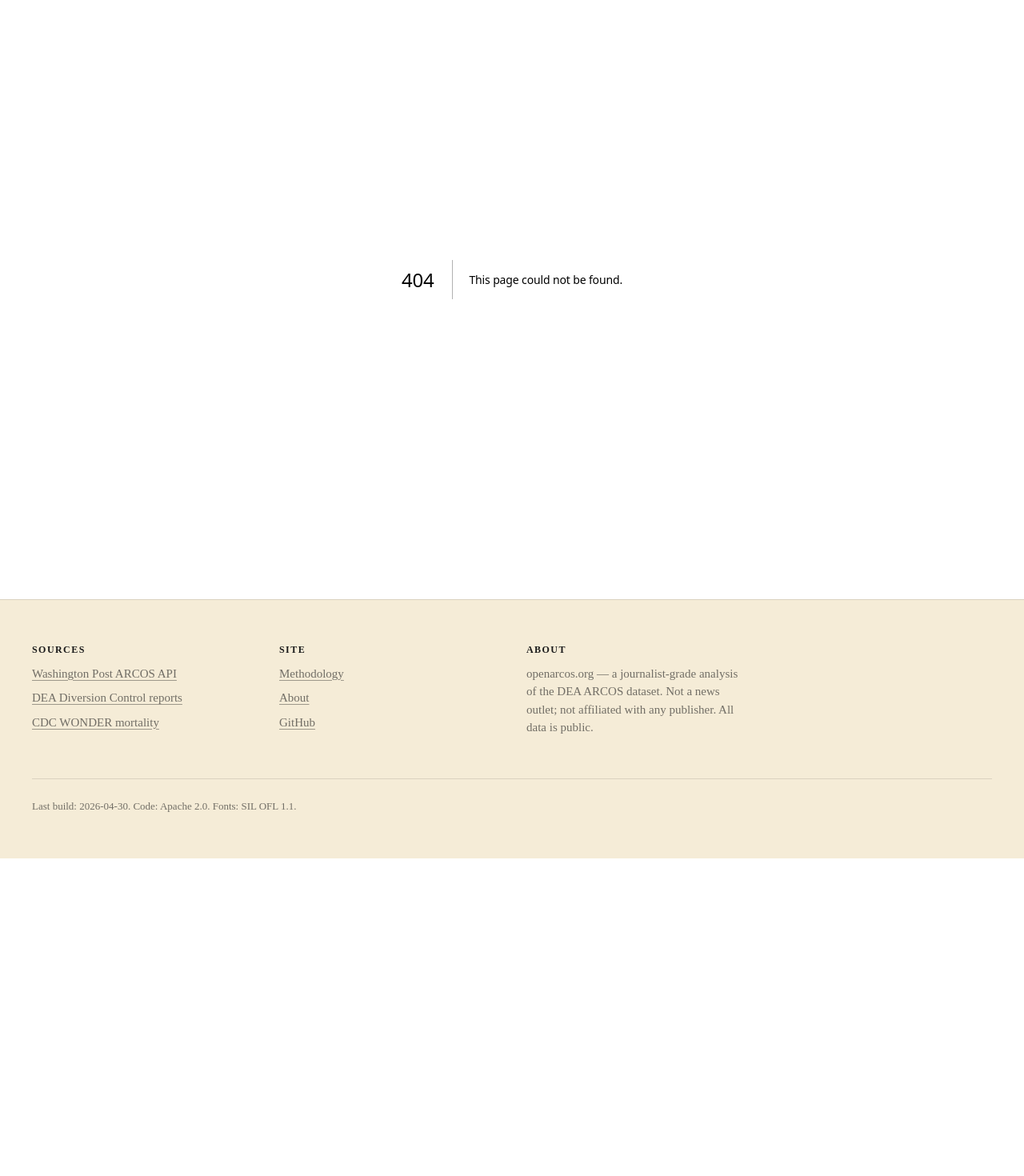
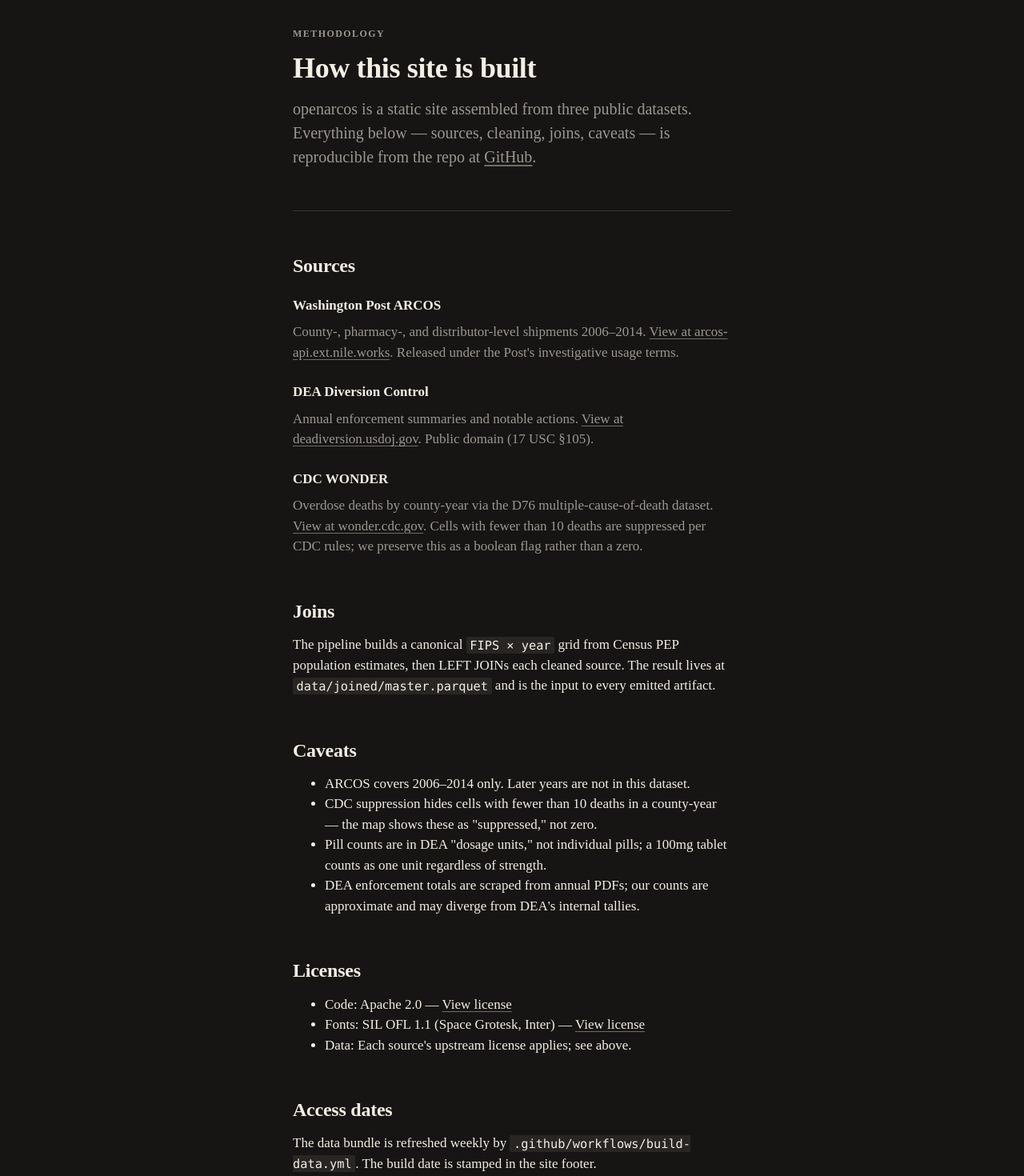
Before and after one commit to kshptl/ARCOS, a Next.js app in the folder web/: page /methodology in a window 1280 px wide. Before the commit this address had no page. Shown: the part 120-1590 px from the top of the page at 80% size. Before the commit the page ends 1193 px from the top, so only its background shows below. Built offline with nearby package versions, Linux system fonts and the light colour scheme.

Commit message:
web: methodology page with dataset json-ld and dark mode

```diff
--- /dev/null
+++ b/web/app/methodology/page.module.css
@@ -0,0 +1,55 @@
+.root {
+  /* data-theme="dark" inverts the surface for this route only */
+  background: var(--surface);
+  color: var(--text);
+  min-height: 100vh;
+  padding: var(--space-3xl) 0;
+}
+
+.article {
+  max-width: 72ch;
+  margin: 0 auto;
+  padding: 0 var(--gutter);
+}
+
+.header {
+  margin-bottom: var(--space-2xl);
+  border-bottom: 1px solid var(--rule);
+  padding-bottom: var(--space-xl);
+}
+
+.lede {
+  font-size: var(--type-h3);
+  color: var(--text-muted);
+  max-width: 56ch;
+  margin-top: var(--space-md);
+}
+
+.sourceList dt {
+  font-family: var(--font-display);
+  font-weight: 700;
+  margin-top: var(--space-lg);
+}
+
+.sourceList dd {
+  margin-left: 0;
+  margin-top: var(--space-xs);
+  color: var(--text-muted);
+}
+
+.article section {
+  margin-top: var(--space-2xl);
+}
+
+.article h2 {
+  font-size: var(--type-h2);
+  margin-bottom: var(--space-md);
+}
+
+.article code {
+  font-family: ui-monospace, SFMono-Regular, Menlo, monospace;
+  font-size: 0.9em;
+  background: rgba(245, 236, 215, 0.08);
+  padding: 0.1em 0.3em;
+  border-radius: var(--radius-sm);
+}
--- /dev/null
+++ b/web/app/methodology/page.tsx
@@ -0,0 +1,141 @@
+import type { Metadata } from "next";
+import Link from "next/link";
+import { MethodologyFooter } from "@/components/layout/MethodologyFooter";
+import { Eyebrow } from "@/components/ui/Typography";
+import styles from "./page.module.css";
+
+export const metadata: Metadata = {
+  title: "Methodology",
+  description:
+    "Sources, joins, caveats, and licenses for the openarcos opioid distribution analysis.",
+};
+
+const DATASET_JSONLD = {
+  "@context": "https://schema.org",
+  "@type": "Dataset",
+  name: "openarcos county-year opioid distribution",
+  description:
+    "Merged, schema-validated aggregates of DEA ARCOS shipments, DEA enforcement actions, and CDC WONDER overdose deaths at the US county level.",
+  url: "https://openarcos.org/methodology",
+  license: "https://www.apache.org/licenses/LICENSE-2.0",
+  creator: { "@type": "Organization", name: "openarcos" },
+  distribution: [
+    {
+      "@type": "DataDownload",
+      encodingFormat: "application/json",
+      contentUrl: "https://openarcos.org/data/county-metadata.json",
+    },
+    {
+      "@type": "DataDownload",
+      encodingFormat: "application/vnd.apache.parquet",
+      contentUrl: "https://openarcos.org/data/county-shipments-by-year.parquet",
+    },
+  ],
+};
+
+export default function Methodology() {
+  return (
+    <div data-theme="dark" className={styles.root}>
+      <article className={styles.article}>
+        <header className={styles.header}>
+          <Eyebrow>Methodology</Eyebrow>
+          <h1>How this site is built</h1>
+          <p className={styles.lede}>
+            openarcos is a static site assembled from three public datasets. Everything
+            below — sources, cleaning, joins, caveats — is reproducible from the repo at{" "}
+            <a href="https://github.com/anomalyco/opencode">GitHub</a>.
+          </p>
+        </header>
+
+        <section id="sources">
+          <h2>Sources</h2>
+          <dl className={styles.sourceList}>
+            <dt>Washington Post ARCOS</dt>
+            <dd>
+              County-, pharmacy-, and distributor-level shipments 2006–2014.{" "}
+              <a href="https://arcos-api.ext.nile.works/__swagger__/">
+                View at arcos-api.ext.nile.works
+              </a>
+              . Released under the Post's investigative usage terms.
+            </dd>
+            <dt>DEA Diversion Control</dt>
+            <dd>
+              Annual enforcement summaries and notable actions.{" "}
+              <a href="https://www.deadiversion.usdoj.gov/pubs/reports/index.html">
+                View at deadiversion.usdoj.gov
+              </a>
+              . Public domain (17 USC §105).
+            </dd>
+            <dt>CDC WONDER</dt>
+            <dd>
+              Overdose deaths by county-year via the D76 multiple-cause-of-death dataset.{" "}
+              <a href="https://wonder.cdc.gov/mcd.html">View at wonder.cdc.gov</a>. Cells
+              with fewer than 10 deaths are suppressed per CDC rules; we preserve this as
+              a boolean flag rather than a zero.
+            </dd>
+          </dl>
+        </section>
+
+        <section id="joins">
+          <h2>Joins</h2>
+          <p>
+            The pipeline builds a canonical <code>FIPS × year</code> grid from Census PEP
+            population estimates, then LEFT JOINs each cleaned source. The result lives at{" "}
+            <code>data/joined/master.parquet</code> and is the input to every emitted
+            artifact.
+          </p>
+        </section>
+
+        <section id="caveats">
+          <h2>Caveats</h2>
+          <ul>
+            <li>ARCOS covers 2006–2014 only. Later years are not in this dataset.</li>
+            <li>
+              CDC suppression hides cells with fewer than 10 deaths in a county-year — the
+              map shows these as "suppressed," not zero.
+            </li>
+            <li>
+              Pill counts are in DEA "dosage units," not individual pills; a 100mg tablet
+              counts as one unit regardless of strength.
+            </li>
+            <li>
+              DEA enforcement totals are scraped from annual PDFs; our counts are
+              approximate and may diverge from DEA's internal tallies.
+            </li>
+          </ul>
+        </section>
+
+        <section id="licenses">
+          <h2>Licenses</h2>
+          <ul>
+            <li>
+              Code: Apache 2.0 —{" "}
+              <Link href="/methodology">View license</Link>
+            </li>
+            <li>
+              Fonts: SIL OFL 1.1 (Space Grotesk, Inter) —{" "}
+              <a href="/fonts/LICENSE-OFL.txt">View license</a>
+            </li>
+            <li>Data: Each source's upstream license applies; see above.</li>
+          </ul>
+        </section>
+
+        <section id="access-dates">
+          <h2>Access dates</h2>
+          <p>
+            The data bundle is refreshed weekly by{" "}
+            <code>.github/workflows/build-data.yml</code>. The build date is stamped in
+            the site footer.
+          </p>
+        </section>
+
+        <script
+          type="application/ld+json"
+          // biome-ignore lint/security/noDangerouslySetInnerHtml: JSON-LD requires literal text embedding
+          dangerouslySetInnerHTML={{ __html: JSON.stringify(DATASET_JSONLD) }}
+        />
+      </article>
+      <MethodologyFooter />
+    </div>
+  );
+}
```
Also changed, not shown: 1 other file (tests, documents, lock files or other folders).
